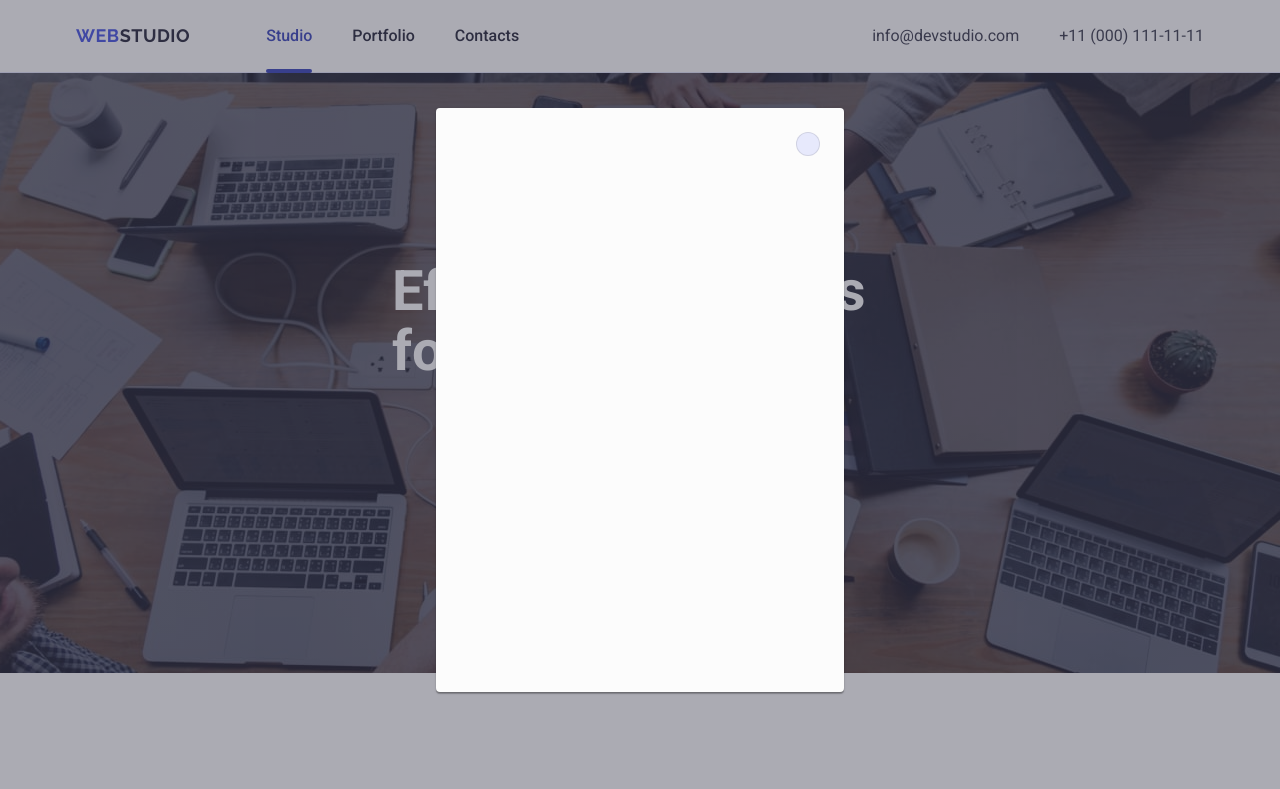
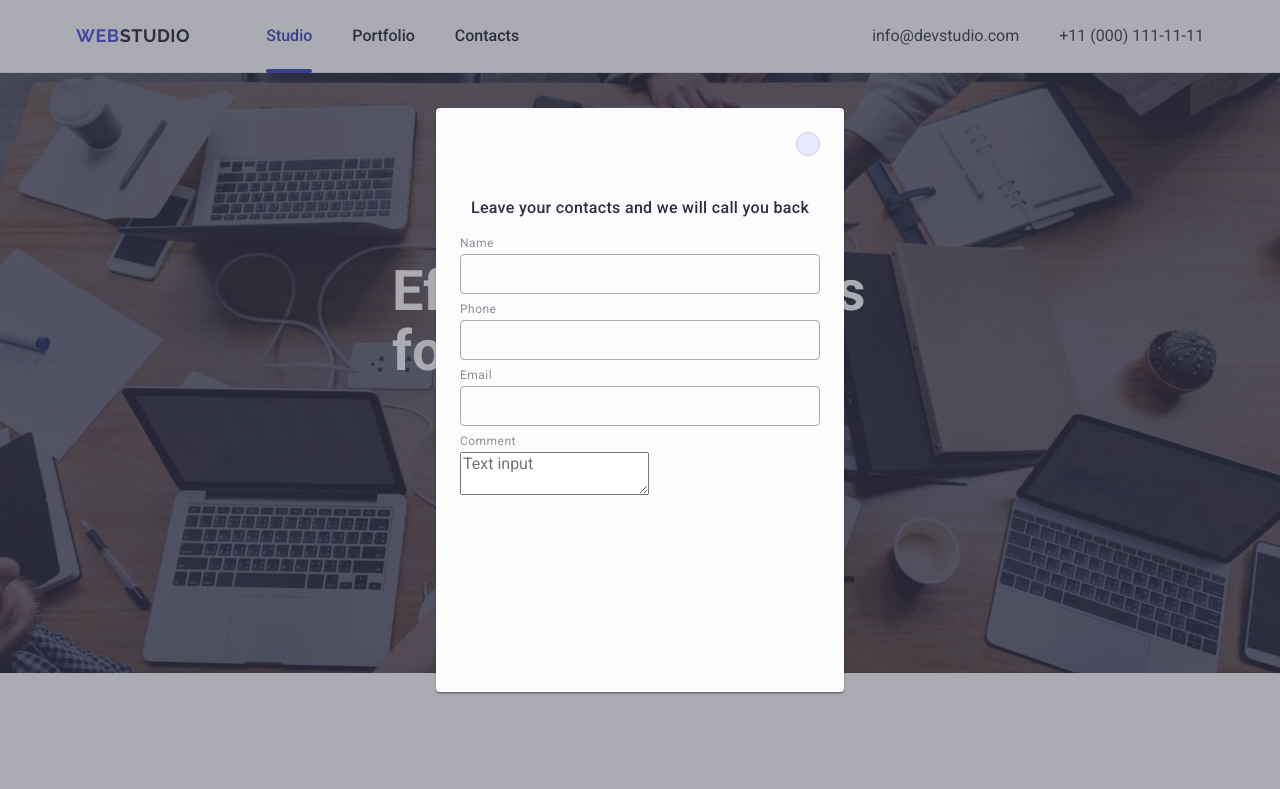
Before and after one commit to ElephantFrontend/goit-markup-hw-05, a plain HTML site: page index.html in a window 1280 px wide. Shown: the top 789 px of the page. Drawn offline with nearby package versions, Linux system fonts and the light colour scheme.

Commit message:
made draft

```diff
--- a/css/styles.css
+++ b/css/styles.css
@@ -511,3 +511,57 @@ section ul li {
 .modal-close-button .icon {
     transition: fill 250ms cubic-bezier(0.4, 0, 0.2, 1);
 }
+
+.modal-title {
+    font-size: 16px;
+    font-weight: 500;
+    line-height: 1.5;
+    text-align: center;
+    letter-spacing: 0.02em;
+    color: #2E2F42;
+    margin-bottom: 16px;
+}
+
+.modal-form-item {
+    margin-bottom: 8px;
+}
+
+.modal-form-label {
+    font-size: 12px;
+    line-height: 1.17;
+    letter-spacing: 0.04em;
+    color: #8e8f99;
+    display: block;
+    margin-bottom: 4px;
+}
+
+.modal-form-input-wrapper {
+    position: relative;
+}
+
+.modal-form-input-wrapper .icon {
+    position: absolute;
+    left: 16px;
+    top: 50%;
+    transform: translateY(-50%);
+    transition: fill 250ms cubic-bezier(0.4, 0, 0.2, 1);
+}
+
+.modal-form-input {
+    width: 100%;
+    height: 40px;
+    padding-left: 38px;
+    border: 1px solid rgba(46, 47, 66, 0.4);
+    border-radius: 4px;
+    background-color: transparent;
+    outline: transparent;
+    transition: border-color 250ms cubic-bezier(0.4, 0, 0.2, 1);
+}
+
+.modal-form-input:focus {
+    border-color: #4D5AE5;
+}
+
+.modal-form-input:focus .icon {
+    fill: #4D5AE5;
+}
--- a/index.html
+++ b/index.html
@@ -453,6 +453,54 @@
                     <use href="./images/icons.svg#icon-close"></use>
                 </svg>
             </button>
+
+            <p class="modal-title">Leave your contacts and we will call you back</p>
+
+            <form class="modal-form">
+                <div class="modal-form-item">
+                    <label class="modal-form-label" for="user-name">Name</label>
+
+                    <div class="modal-form-input-wrapper">
+                        <input class="modal-form-input" id="user-name" name="user-name" type="text">
+
+                        <svg class="icon" width="18" height="24">
+                            <use href="./images/icons.svg#icon-person"></use>
+                        </svg>
+                    </div>
+                </div>
+
+                <div class="modal-form-item">
+                    <label class="modal-form-label" for="phone">Phone</label>
+
+                    <div class="modal-form-input-wrapper">
+                        <input class="modal-form-input" id="phone" name="phone" type="tel">
+
+                        <svg class="icon" width="18" height="24">
+                            <use href="./images/icons.svg#icon-phone"></use>
+                        </svg>
+                    </div>
+                </div>
+
+                <div class="modal-form-item">
+                    <label class="modal-form-label" for="email">Email</label>
+
+                    <div class="modal-form-input-wrapper">
+                        <input class="modal-form-input" id="email" name="email" type="email">
+
+                        <svg class="icon" width="18" height="24">
+                            <use href="./images/icons.svg#icon-email"></use>
+                        </svg>
+                    </div>
+                </div>
+
+                <div class="modal-form-item">
+                    <label class="modal-form-label">Comment</label>
+
+                    <div class="modal-form-input-wrapper">
+                        <textarea placeholder="Text input"></textarea>
+                    </div>
+                </div>
+            </form>
         </div>
     </div>
 </body>
```
